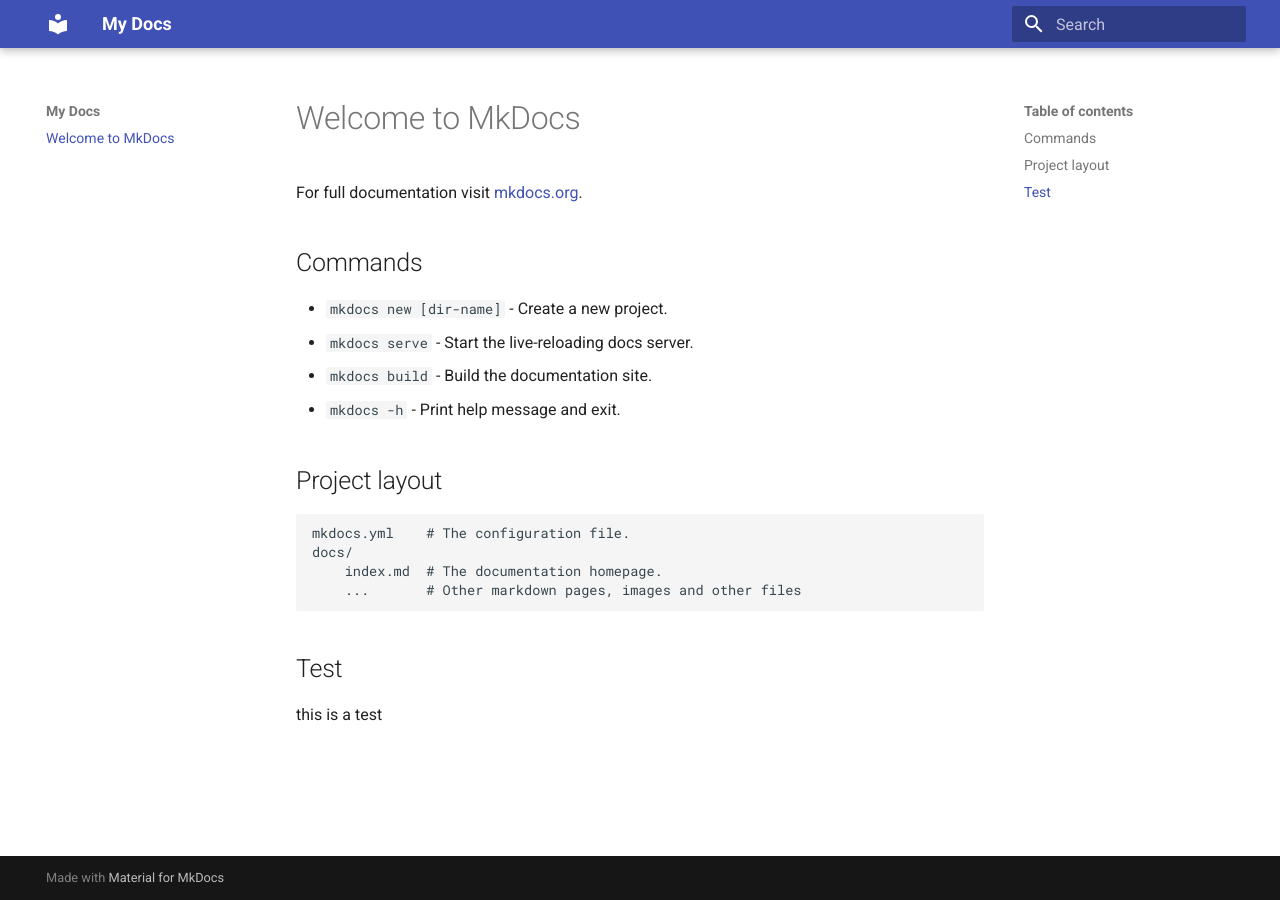
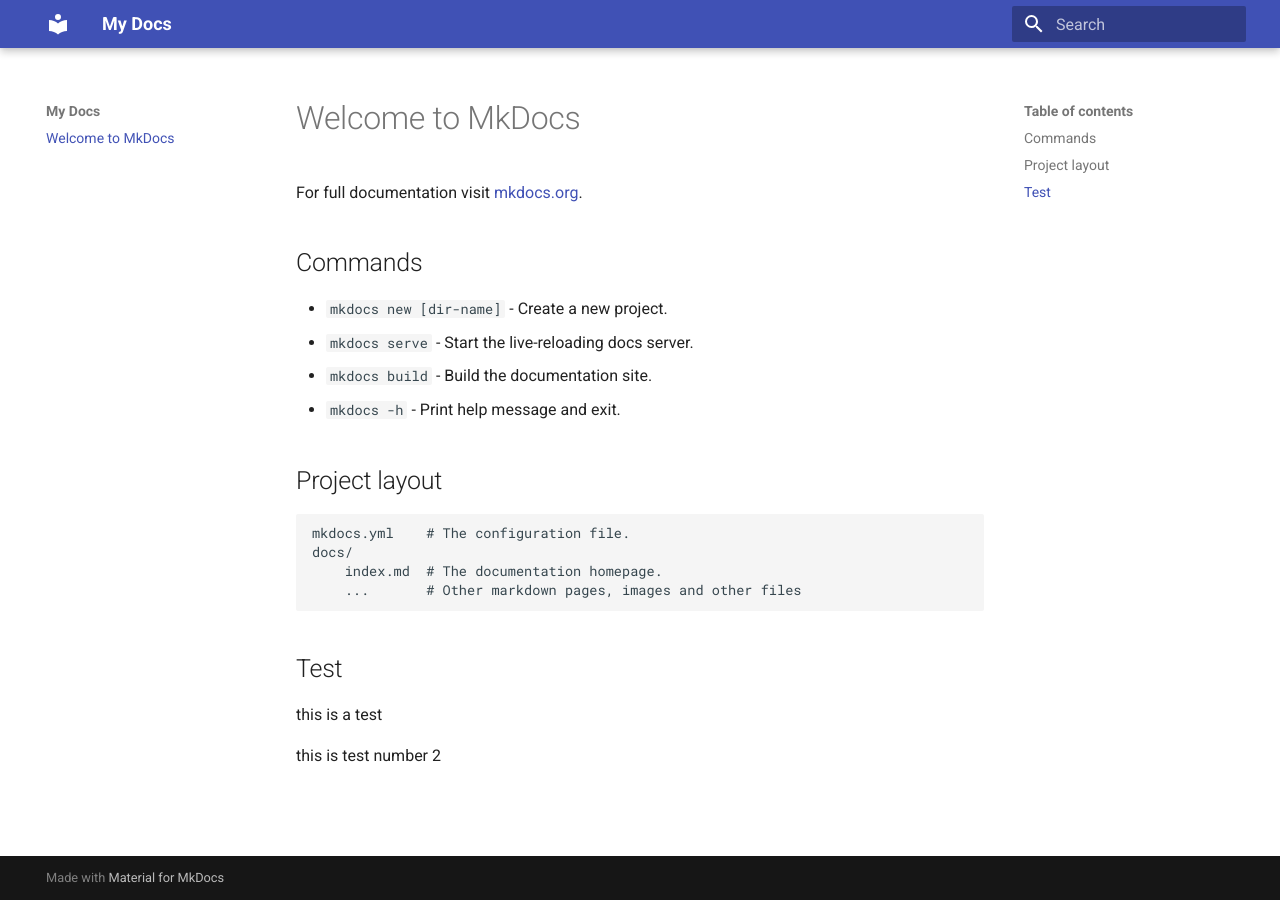
Before and after one commit to SebPorras/GRASPy, an MkDocs documentation site: the page built from docs/index.md, in a window 1280 px wide. Built offline with MkDocs 1.6.1 and Material for MkDocs 9.7.7, drawn with Linux system fonts in a browser that asks for light colours.

Commit message:
testing docs upload

```diff
--- a/docs/index.md
+++ b/docs/index.md
@@ -19,3 +19,5 @@ For full documentation visit [mkdocs.org](https://www.mkdocs.org).
 ## Test
 
 this is a test
+
+this is test number 2
```
